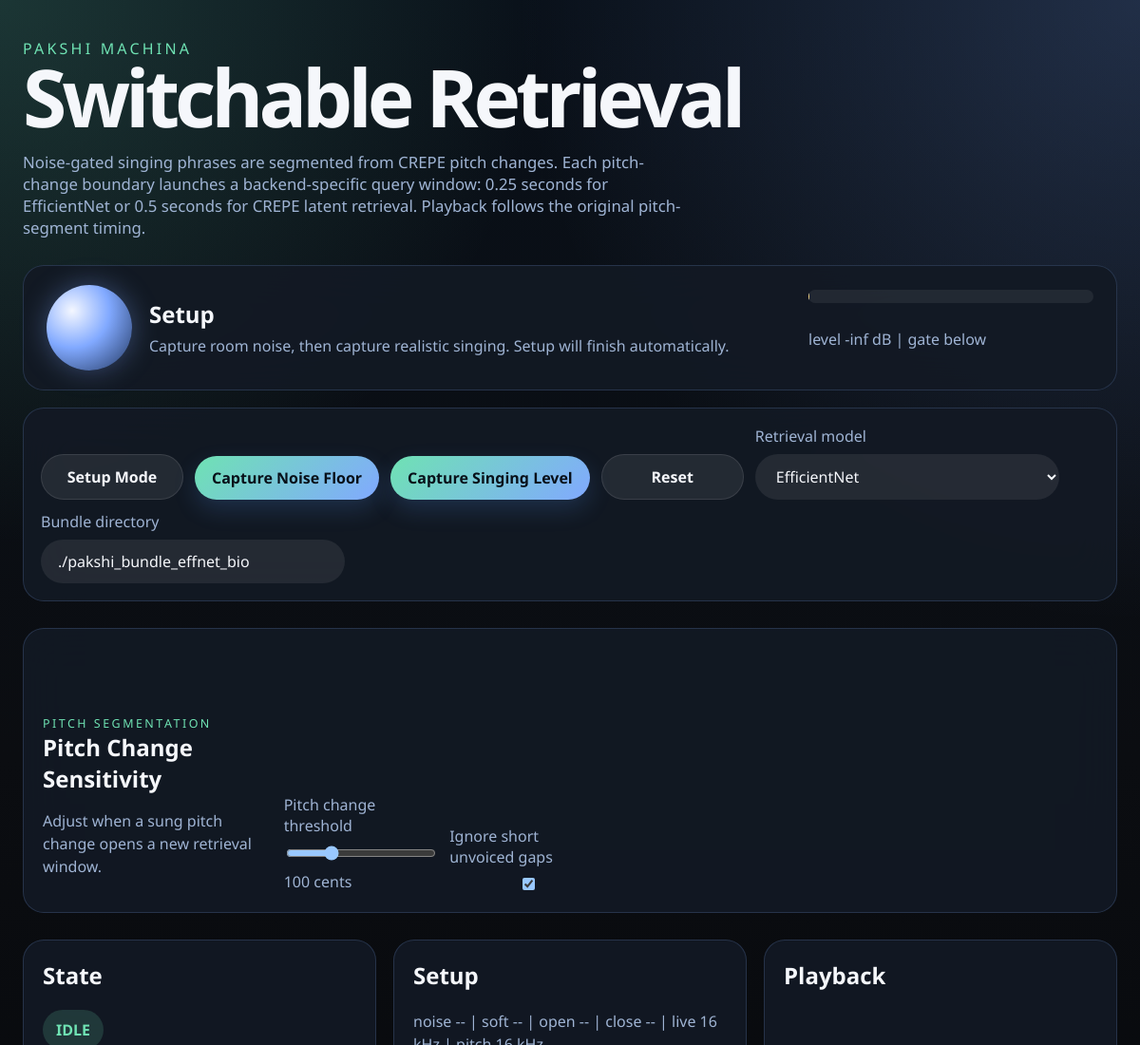
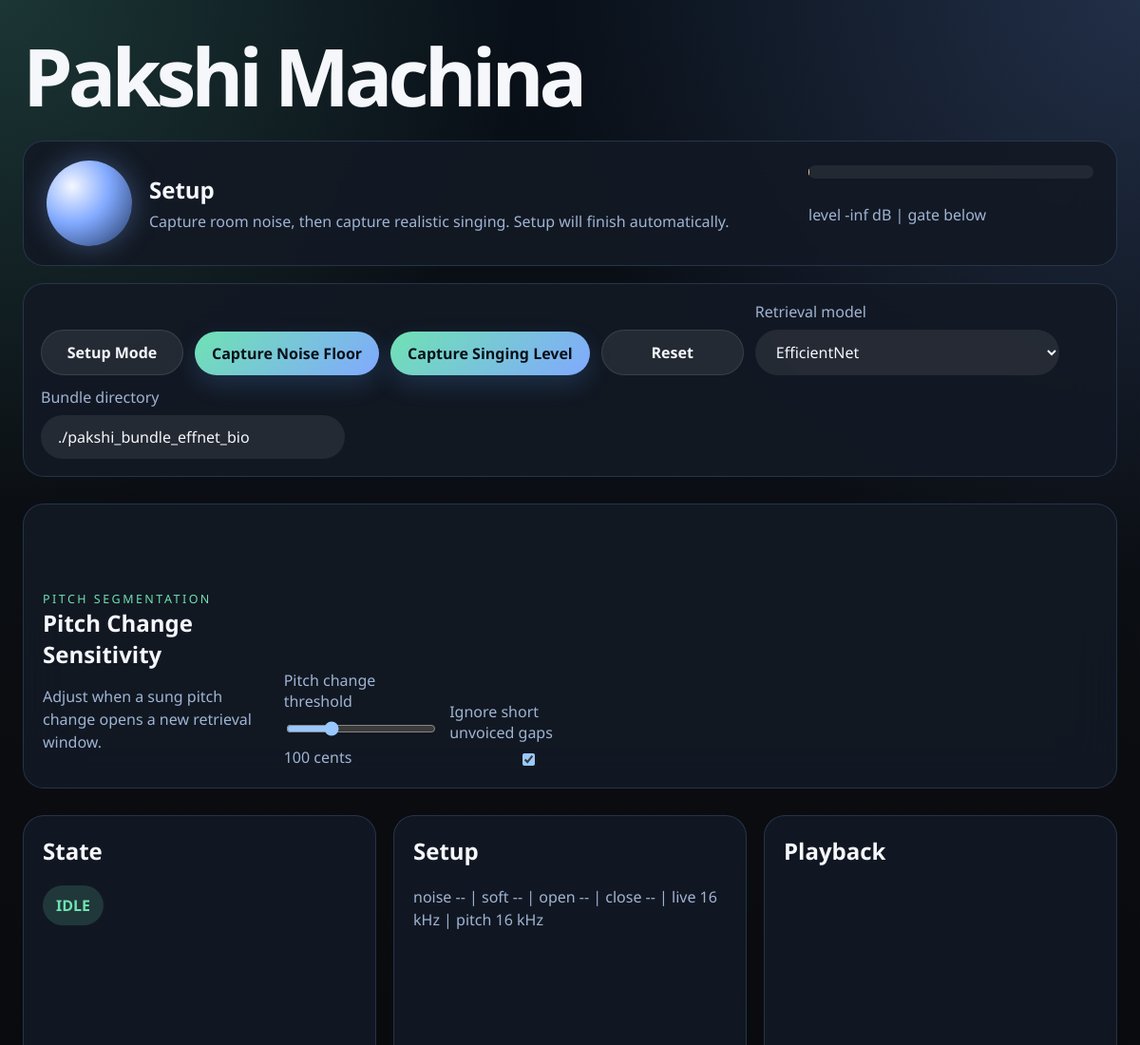
Before and after one commit to chymaera96/pakshi-machina, an Electron app: page pakshi_ui/index.html in a window 1200 px wide. Shown: the top 1100 px of the page at 95% size. Drawn offline with Linux system fonts and the light colour scheme; no server answers.

Commit message:
updated UI texr

```diff
--- a/pakshi_ui/index.html
+++ b/pakshi_ui/index.html
@@ -9,11 +9,7 @@
   <body data-mode="setup">
     <main class="app-shell">
       <section class="hero">
-        <p class="eyebrow">Pakshi Machina</p>
-        <h1>Switchable Retrieval</h1>
-        <p class="summary">
-          Noise-gated singing phrases are segmented from CREPE pitch changes. Each pitch-change boundary launches a backend-specific query window: 0.25 seconds for EfficientNet or 0.5 seconds for CREPE latent retrieval. Playback follows the original pitch-segment timing.
-        </p>
+        <h1>Pakshi Machina</h1>
       </section>
 
       <section class="cue-panel" id="cue-panel" data-state="setup">
```
